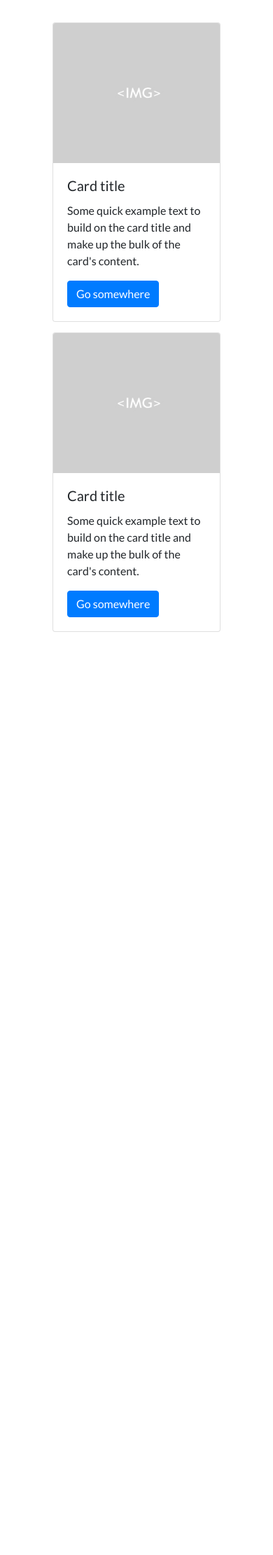
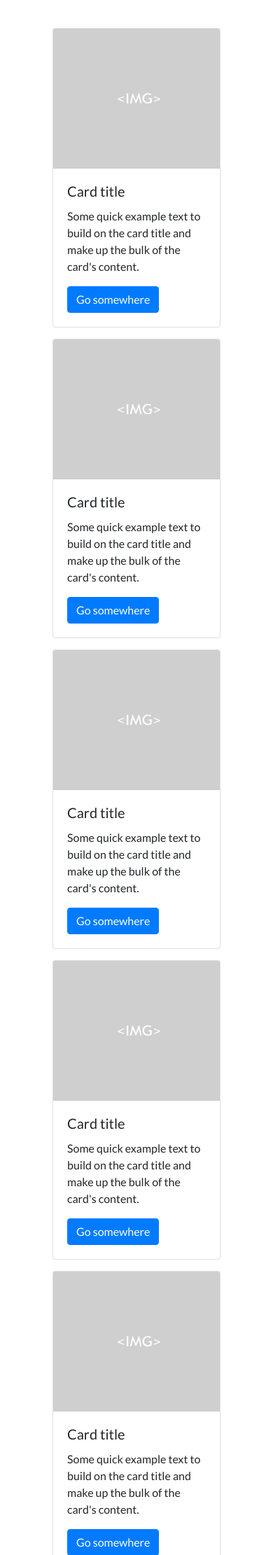
Before and after one commit to Jayleh/justin-le, a Flask app: page /projects in a window 390 px wide. Shown: the part 50-2272 px from the top of the page at 70% size. Before the commit the page ends 953 px from the top, so only its background shows below. Run offline with Flask 2, Linux system fonts and the light colour scheme; some libraries are stand-ins or nearby versions.

Commit message:
fixed project card responsiveness

```diff
--- a/justin/static/css/projects.css
+++ b/justin/static/css/projects.css
@@ -39,9 +39,13 @@ a.nav-item {
 
 #projects {
     margin-top: 2rem;
-    margin-left: 0;
+    /* margin-left: 0;
     margin-right: 0;
-    max-width: 100%;
+    max-width: 100%; */
+}
+
+#projects div.col-sm-6 {
+    margin: 0.5rem 0;
 }
 
 img {
--- a/justin/templates/projects.html
+++ b/justin/templates/projects.html
@@ -8,8 +8,9 @@
   <a class="nav-item nav-link" href="{{ url_for('home') }}">Contact</a>
 {% endblock active_page %}
 {% block main %}
-  <div id="projects" class="container d-flex justify-content-center">
-    <div class="card-deck">
+  <div id="projects" class="container">
+    <div class="row">
+      <div class="col-sm-6 col-lg-4 col-xl-3 d-flex justify-content-center">
         <div class="card" style="width: 15rem;">
           <img class="card-img-top" src="{{ url_for('static', filename='img/placeholder-square.jpg') }}" alt="Card image cap">
           <div class="card-body">
@@ -18,6 +19,8 @@
             <a href="#" class="btn btn-primary">Go somewhere</a>
           </div>
         </div>
+      </div>
+      <div class="col-sm-6 col-lg-4 col-xl-3 d-flex justify-content-center">
         <div class="card" style="width: 15rem;">
           <img class="card-img-top" src="{{ url_for('static', filename='img/placeholder-square.jpg') }}" alt="Card image cap">
           <div class="card-body">
@@ -26,7 +29,9 @@
             <a href="#" class="btn btn-primary">Go somewhere</a>
           </div>
         </div>
-      <!-- <div class="card" style="width: 15rem;">
+      </div>
+      <div class="col-sm-6 col-lg-4 col-xl-3 d-flex justify-content-center">
+        <div class="card" style="width: 15rem;">
           <img class="card-img-top" src="{{ url_for('static', filename='img/placeholder-square.jpg') }}" alt="Card image cap">
           <div class="card-body">
             <h5 class="card-title">Card title</h5>
@@ -34,6 +39,8 @@
             <a href="#" class="btn btn-primary">Go somewhere</a>
           </div>
         </div>
+      </div>
+      <div class="col-sm-6 col-lg-4 col-xl-3 d-flex justify-content-center">
         <div class="card" style="width: 15rem;">
           <img class="card-img-top" src="{{ url_for('static', filename='img/placeholder-square.jpg') }}" alt="Card image cap">
           <div class="card-body">
@@ -41,7 +48,48 @@
             <p class="card-text">Some quick example text to build on the card title and make up the bulk of the card's content.</p>
             <a href="#" class="btn btn-primary">Go somewhere</a>
           </div>
-      </div> -->
+        </div>
+      </div>
+      <div class="col-sm-6 col-lg-4 col-xl-3 d-flex justify-content-center">
+        <div class="card" style="width: 15rem;">
+          <img class="card-img-top" src="{{ url_for('static', filename='img/placeholder-square.jpg') }}" alt="Card image cap">
+          <div class="card-body">
+            <h5 class="card-title">Card title</h5>
+            <p class="card-text">Some quick example text to build on the card title and make up the bulk of the card's content.</p>
+            <a href="#" class="btn btn-primary">Go somewhere</a>
+          </div>
+        </div>
+      </div>
+      <div class="col-sm-6 col-lg-4 col-xl-3 d-flex justify-content-center">
+        <div class="card" style="width: 15rem;">
+          <img class="card-img-top" src="{{ url_for('static', filename='img/placeholder-square.jpg') }}" alt="Card image cap">
+          <div class="card-body">
+            <h5 class="card-title">Card title</h5>
+            <p class="card-text">Some quick example text to build on the card title and make up the bulk of the card's content.</p>
+            <a href="#" class="btn btn-primary">Go somewhere</a>
+          </div>
+        </div>
+      </div>
+      <div class="col-sm-6 col-lg-4 col-xl-3 d-flex justify-content-center">
+        <div class="card" style="width: 15rem;">
+          <img class="card-img-top" src="{{ url_for('static', filename='img/placeholder-square.jpg') }}" alt="Card image cap">
+          <div class="card-body">
+            <h5 class="card-title">Card title</h5>
+            <p class="card-text">Some quick example text to build on the card title and make up the bulk of the card's content.</p>
+            <a href="#" class="btn btn-primary">Go somewhere</a>
+          </div>
+        </div>
+      </div>
+      <div class="col-sm-6 col-lg-4 col-xl-3 d-flex justify-content-center">
+        <div class="card" style="width: 15rem;">
+          <img class="card-img-top" src="{{ url_for('static', filename='img/placeholder-square.jpg') }}" alt="Card image cap">
+          <div class="card-body">
+            <h5 class="card-title">Card title</h5>
+            <p class="card-text">Some quick example text to build on the card title and make up the bulk of the card's content.</p>
+            <a href="#" class="btn btn-primary">Go somewhere</a>
+          </div>
+        </div>
+      </div>
     </div>
   </div>
 {% endblock main %}
```
Lines whose indentation alone changed are shown as unchanged.
